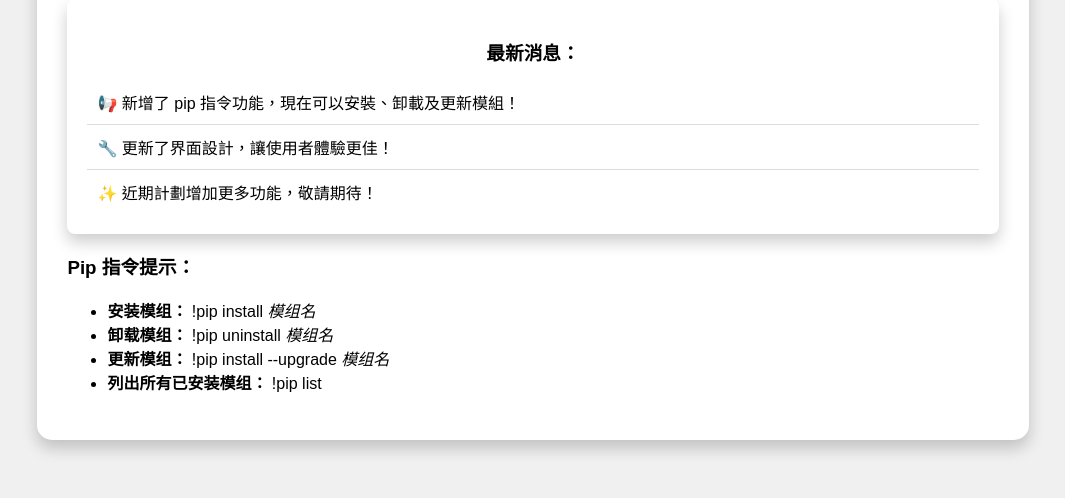
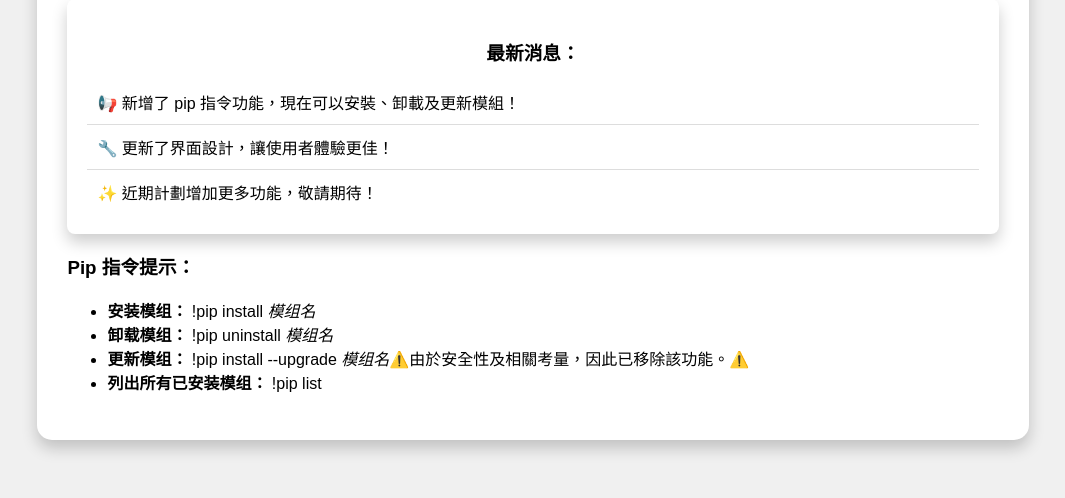
Before and after one commit to oinktech/python-editor, a Flask app: page / in a window 1280 px wide. Shown: the part 504-1002 px from the top of the page, without its empty margins (107-1172 px from the left). Run offline with Flask 3, Linux system fonts and the light colour scheme; some libraries are stand-ins or nearby versions.

Commit message:
Update index.html

```diff
--- a/templates/index.html
+++ b/templates/index.html
@@ -178,7 +178,7 @@
             <ul>
                 <li><strong>安装模组：</strong> !pip install <em>模组名</em></li>
                 <li><strong>卸载模组：</strong> !pip uninstall <em>模组名</em></li>
-                <li><strong>更新模组：</strong> !pip install --upgrade <em>模组名</em></li>
+                <li><strong>更新模组：</strong> !pip install --upgrade <em>模组名</em>⚠️由於安全性及相關考量，因此已移除該功能。⚠️</li>
                 <li><strong>列出所有已安装模组：</strong> !pip list</li>
             </ul>
         </div>
```
